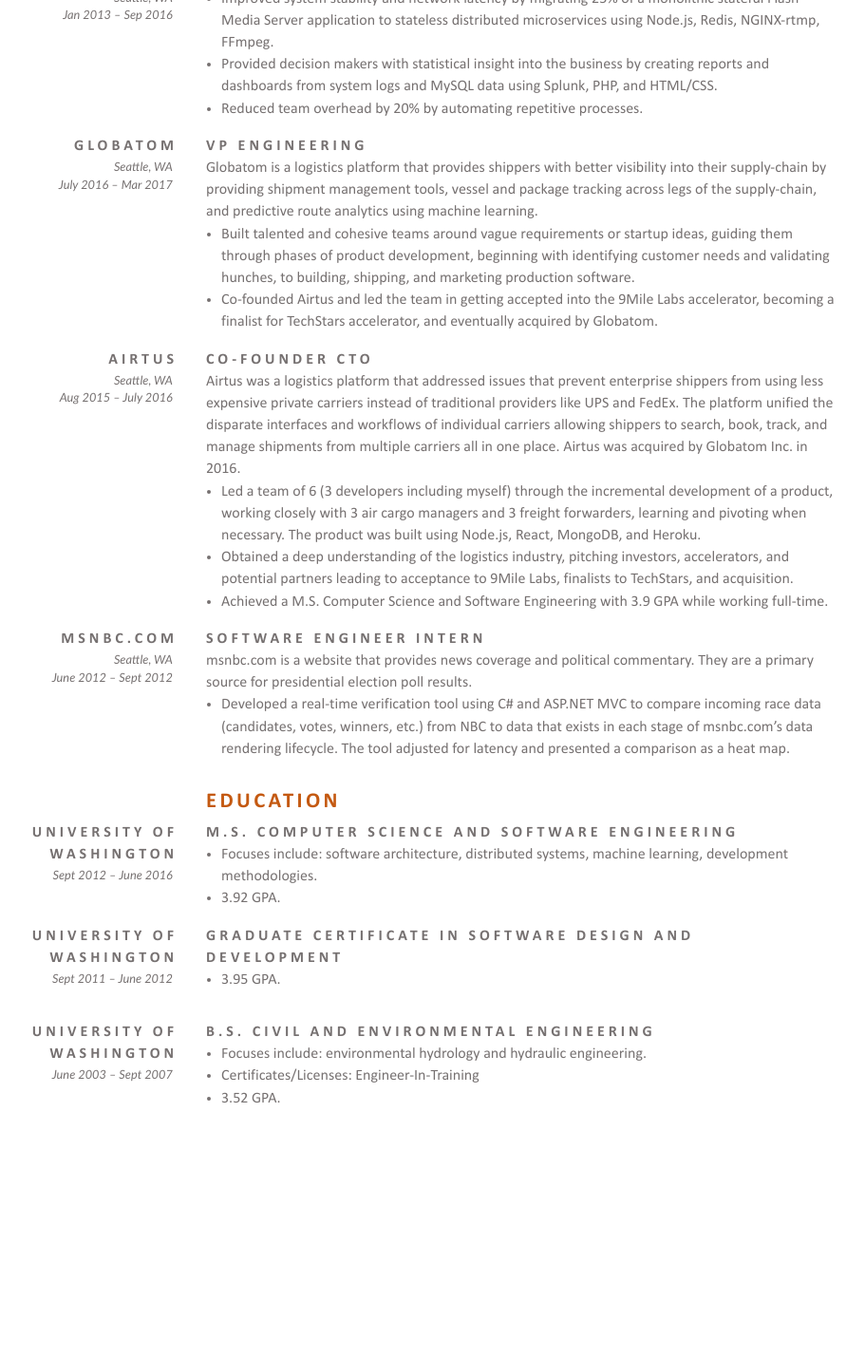
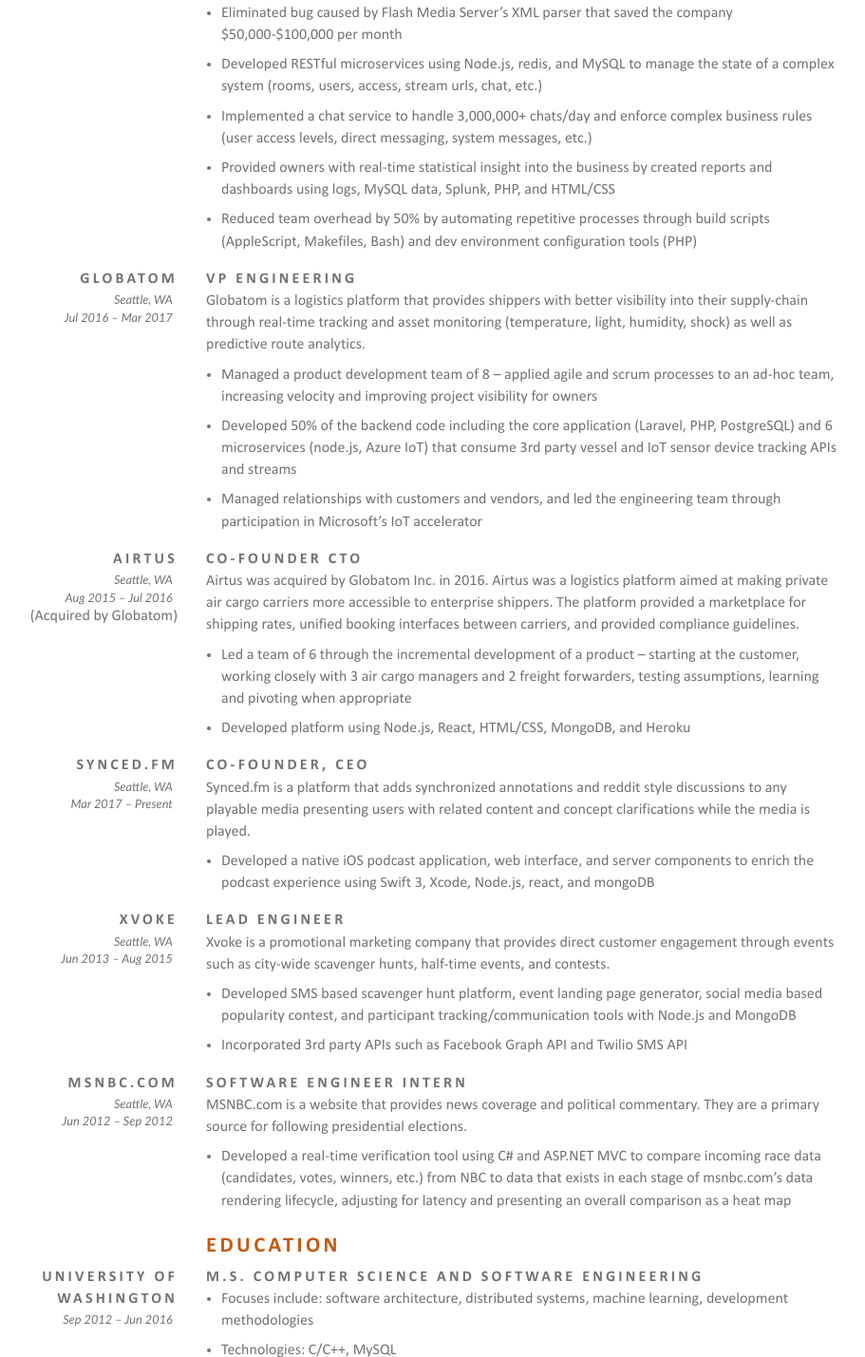
Before and after one commit to joshualo/joshualo.com_old, a plain HTML site: page resume.html in a window 1280 px wide. Shown: the part 630-2059 px from the top of the page at 95% size, without its empty margins (206-1117 px from the left). Before the commit the page ends 1855 px from the top, so only its background shows below. Drawn offline with Linux system fonts and the light colour scheme.

Commit message:
feat: update contents and some styling

```diff
--- a/css/styles.css
+++ b/css/styles.css
@@ -61,7 +61,7 @@ h4 {
   font-size: 1em;
   font-weight: bold;
   line-height: 1.45;
-  letter-spacing: 0.25em;
+  letter-spacing: 0.2em;
   margin-bottom: 0;
   color: #767171;
 }
@@ -86,12 +86,22 @@ h4 {
   margin-bottom: 1rem;
 }
 
+.company-description {
+  display: block;
+  padding-bottom: 0.5em;
+}
+
 .bullet-list {
   padding-left: 1em;
+  margin-bottom: 0;
 }
 
-.m-b-1rem {
-  margin-bottom: 1rem;
+.bullet-list li {
+  padding-bottom: 0.5em;
+}
+
+.m-b-0_5rem {
+  margin-bottom: 0.5rem;
 }
 
 .align-right {
--- a/resume.html
+++ b/resume.html
@@ -80,7 +80,8 @@
           </div>
           <div class="col-lg-9">
             <ul class="bullet-list">
-              <li>Eliminated a system bottleneck that was restricting room capacity and revenue of a $351,000,000 a year product by designing and implementing a distributed chat service that enabled chat components to be separated out from the limiting Flash client.  The service was built on Node.js and Redis, handled over 3,000,000 chats a day, and was designed to be easily scale out.</li>
+              <li>Eliminated a system bottleneck limiting room capacity of a $351M a year live video and chat platform by identifying the issue and developing/implementing a plan to separate chat components out from an overloaded Flash client and media server</li>
+              <li>Migrated 33% of business logic out of a legacy stateful monolithic Flash Media Server application into stateless distributed microservices for a system that serves over 200,000 live video streams an hour to 40 million unique daily visitors globally</li>
             </ul>
           </div>
         </div>
@@ -90,8 +91,7 @@
           </div>
           <div class="col-lg-9">
             <ul class="bullet-list">
-              <li>Built talented and cohesive teams around vague requirements or startup ideas, guiding them through phases of product development, beginning with identifying customer needs and validating hunches, to building, shipping, and marketing production software.</li>
-              <li>Co-founded Airtus and led the team in getting accepted into the 9Mile Labs accelerator, becoming a finalist for TechStars accelerator, and eventually acquired by Globatom.</li>
+              <li>Built a talented and cohesive team of 6 - leading them through phases of iterative product development which resulted in acceptance into the 9Mile Labs accelerator program, the final stage of TechStars, and an acquisition in 2016</li>
             </ul>
           </div>
         </div>
@@ -101,7 +101,7 @@
           </div>
           <div class="col-lg-9">
             <ul class="bullet-list">
-              <li>Achieved a M.S. Computer Science and Software Engineering with 3.9 GPA while working full-time.</li>
+              <li>Achieved M.S. Computer Science and Software Engineering with 3.9 GPA while working full-time</li>
             </ul>
           </div>
         </div>
@@ -114,7 +114,7 @@
             <h3>Experience</h3>
           </div>
         </div>
-        <div class="row">
+        <div class="row m-b-0_5rem">
           <div class="col-lg-3 align-right">
             <h4 class="organization">Accretive Technology Group</h4>
             <p class="location">Seattle, WA</p>
@@ -122,56 +122,88 @@
           </div>
           <div class="col-lg-9">
             <h4>Software Engineer</h4>
-            <span>Accretive develops a high-definition live streaming video and chat platform delivering over 200,000 streams an hour to 40,000,000 unique daily visitors globally generating over $351,000,000 a year.</span>
+            <span class="company-description">Accretive provides a high-definition live streaming video and chat platform that delivers over 200,000 streams an hour to 40,000,000 unique daily visitors across the globe and generates over $351M a year in annual revenue.</span>
             <ul class="bullet-list">
-              <li>Improved system stability and network latency by migrating 25% of a monolithic stateful Flash Media Server application to stateless distributed microservices using Node.js, Redis, NGINX-rtmp, FFmpeg.</li>
-              <li>Provided decision makers with statistical insight into the business by creating reports and dashboards from system logs and MySQL data using Splunk, PHP, and HTML/CSS.</li>
-              <li>Reduced team overhead by 20% by automating repetitive processes.</li>
+              <li>Eliminated bug caused by Flash Media Server’s XML parser that saved the company $50,000-$100,000 per month</li>
+              <li>Developed RESTful microservices using Node.js, redis, and MySQL to manage the state of a complex system (rooms, users, access, stream urls, chat, etc.)</li>
+              <li>Implemented a chat service to handle 3,000,000+ chats/day and enforce complex business rules (user access levels, direct messaging, system messages, etc.)</li>
+              <li>Provided owners with real-time statistical insight into the business by created reports and dashboards using logs, MySQL data, Splunk, PHP, and HTML/CSS</li>
+              <li>Reduced team overhead by 50% by automating repetitive processes through build scripts (AppleScript, Makefiles, Bash) and dev environment configuration tools (PHP)</li>
             </ul>
           </div>
         </div>
-        <div class="row">
+        <div class="row m-b-0_5rem">
           <div class="col-lg-3 align-right">
             <h4 class="organization">Globatom</h4>
             <p class="location">Seattle, WA</p>
-            <p class="dates">July 2016 – Mar 2017</p>
+            <p class="dates">Jul 2016 – Mar 2017</p>
           </div>
           <div class="col-lg-9">
             <h4>VP Engineering</h4>
-            <span>Globatom is a logistics platform that provides shippers with better visibility into their supply-chain by providing shipment management tools, vessel and package tracking across legs of the supply-chain, and predictive route analytics using machine learning.</span>
+            <span class="company-description">Globatom is a logistics platform that provides shippers with better visibility into their supply-chain through real-time tracking and asset monitoring (temperature, light, humidity, shock) as well as predictive route analytics.</span>
             <ul class="bullet-list">
-              <li>Built talented and cohesive teams around vague requirements or startup ideas, guiding them through phases of product development, beginning with identifying customer needs and validating hunches, to building, shipping, and marketing production software.</li>
-              <li>Co-founded Airtus and led the team in getting accepted into the 9Mile Labs accelerator, becoming a finalist for TechStars accelerator, and eventually acquired by Globatom.</li>
+              <li>Managed a product development team of 8 – applied agile and scrum processes to an ad-hoc team, increasing velocity and improving project visibility for owners</li>
+              <li>Developed 50% of the backend code including the core application (Laravel, PHP, PostgreSQL) and 6 microservices (node.js, Azure IoT) that consume 3rd party vessel and IoT sensor device tracking APIs and streams</li>
+              <li>Managed relationships with customers and vendors, and led the engineering team through participation in Microsoft’s IoT accelerator</li>
             </ul>
           </div>
         </div>
-        <div class="row">
+        <div class="row m-b-0_5rem">
           <div class="col-lg-3 align-right">
             <h4 class="organization">Airtus</h4>
             <p class="location">Seattle, WA</p>
-            <p class="dates">Aug 2015 – July 2016</p>
+            <p class="dates">Aug 2015 – Jul 2016</p>
+            <p class="note">(Acquired by Globatom)</p>
           </div>
           <div class="col-lg-9">
             <h4>Co-founder CTO</h4>
-            <span>Airtus was a logistics platform that addressed issues that prevent enterprise shippers from using less expensive private carriers instead of traditional providers like UPS and FedEx.  The platform unified the disparate interfaces and workflows of individual carriers allowing shippers to search, book, track, and manage shipments from multiple carriers all in one place.  Airtus was acquired by Globatom Inc. in 2016.</span>
+            <span class="company-description">Airtus was acquired by Globatom Inc. in 2016.  Airtus was a logistics platform aimed at making private air cargo carriers more accessible to enterprise shippers. The platform provided a marketplace for shipping rates, unified booking interfaces between carriers, and provided compliance guidelines.</span>
             <ul class="bullet-list">
-              <li>Led a team of 6 (3 developers including myself) through the incremental development of a product, working closely with 3 air cargo managers and 3 freight forwarders, learning and pivoting when necessary.  The product was built using Node.js, React, MongoDB, and Heroku.</li>
-              <li>Obtained a deep understanding of the logistics industry, pitching investors, accelerators, and potential partners leading to acceptance to 9Mile Labs, finalists to TechStars, and acquisition.</li>
-              <li>Achieved a M.S. Computer Science and Software Engineering with 3.9 GPA while working full-time.</li>
+              <li>Led a team of 6 through the incremental development of a product – starting at the customer, working closely with 3 air cargo managers and 2 freight forwarders, testing assumptions, learning and pivoting when appropriate</li>
+              <li>Developed platform using Node.js, React, HTML/CSS, MongoDB, and Heroku</li>
             </ul>
           </div>
         </div>
-        <div class="row">
+        <div class="row m-b-0_5rem">
+          <div class="col-lg-3 align-right">
+            <h4 class="organization">Synced.fm</h4>
+            <p class="location">Seattle, WA</p>
+            <p class="dates">Mar 2017 – Present</p>
+          </div>
+          <div class="col-lg-9">
+            <h4>Co-founder, CEO</h4>
+            <span class="company-description">Synced.fm is a platform that adds synchronized annotations and reddit style discussions to any playable media presenting users with related content and concept clarifications while the media is played.</span>
+            <ul class="bullet-list">
+              <li>Developed a native iOS podcast application, web interface, and server components to enrich the podcast experience using Swift 3, Xcode, Node.js, react, and mongoDB</li>
+            </ul>
+          </div>
+        </div>
+        <div class="row m-b-0_5rem">
+          <div class="col-lg-3 align-right">
+            <h4 class="organization">Xvoke</h4>
+            <p class="location">Seattle, WA</p>
+            <p class="dates">Jun 2013 – Aug 2015</p>
+          </div>
+          <div class="col-lg-9">
+            <h4>Lead Engineer</h4>
+            <span class="company-description">Xvoke is a promotional marketing company that provides direct customer engagement through events such as city-wide scavenger hunts, half-time events, and contests.</span>
+            <ul class="bullet-list">
+              <li>Developed SMS based scavenger hunt platform, event landing page generator, social media based popularity contest, and participant tracking/communication tools with Node.js and MongoDB</li>
+              <li>Incorporated 3rd party APIs such as Facebook Graph API and Twilio SMS API</li>
+            </ul>
+          </div>
+        </div>
+        <div class="row m-b-0_5rem">
           <div class="col-lg-3 align-right">
             <h4 class="organization">msnbc.com</h4>
             <p class="location">Seattle, WA</p>
-            <p class="dates">June 2012 – Sept 2012</p>
+            <p class="dates">Jun 2012 – Sep 2012</p>
           </div>
           <div class="col-lg-9">
             <h4>Software Engineer Intern</h4>
-            <span>msnbc.com is a website that provides news coverage and political commentary.  They are a primary source for presidential election poll results.</span>
+            <span class="company-description">MSNBC.com is a website that provides news coverage and political commentary.  They are a primary source for following presidential elections.</span>
             <ul class="bullet-list">
-              <li>Developed a real-time verification tool using C# and ASP.NET MVC to compare incoming race data (candidates, votes, winners, etc.) from NBC to data that exists in each stage of msnbc.com’s data rendering lifecycle.  The tool adjusted for latency and presented a comparison as a heat map.</li>
+              <li>Developed a real-time verification tool using C# and ASP.NET MVC to compare incoming race data (candidates, votes, winners, etc.) from NBC to data that exists in each stage of msnbc.com’s data rendering lifecycle, adjusting for latency and presenting an overall comparison as a heat map</li>
             </ul>
           </div>
         </div>
@@ -184,35 +216,37 @@
             <h3>Education</h3>
           </div>
         </div>
-        <div class="row">
+        <div class="row m-b-0_5rem">
           <div class="col-lg-3 align-right">
             <h4 class="organization">University of Washington</h4>
-            <p class="dates">Sept 2012 – June 2016</p>
+            <p class="dates">Sep 2012 – Jun 2016</p>
           </div>
           <div class="col-lg-9">
             <h4>M.S. Computer Science and Software Engineering</h4>
             <ul class="bullet-list">
-              <li>Focuses include: software architecture, distributed systems, machine learning, development methodologies.</li>
-              <li>3.92 GPA.</li>
+              <li>Focuses include: software architecture, distributed systems, machine learning, development methodologies</li>
+              <li>Technologies: C/C++, MySQL</li>
+              <li>3.92 GPA</li>
             </ul>
           </div>
         </div>
-        <div class="row m-b-1rem">
+        <div class="row m-b-0_5rem">
           <div class="col-lg-3 align-right">
             <h4 class="organization">University of Washington</h4>
-            <p class="dates">Sept 2011 – June 2012</p>
+            <p class="dates">Sep 2011 – Jun 2012</p>
           </div>
           <div class="col-lg-9">
             <h4>Graduate Certificate in Software Design and Development</h4>
             <ul class="bullet-list">
-              <li>3.95 GPA.</li>
+              <li>Bachelors equivalence</li>
+              <li>3.95 GPA</li>
             </ul>
           </div>
         </div>
-        <div class="row">
+        <div class="row m-b-0_5rem">
           <div class="col-lg-3 align-right">
             <h4 class="organization">University of Washington</h4>
-            <p class="dates">June 2003 – Sept 2007</p>
+            <p class="dates">Jun 2003 – Sep 2007</p>
           </div>
           <div class="col-lg-9">
             <h4>B.S. Civil and Environmental Engineering</h4>
```
